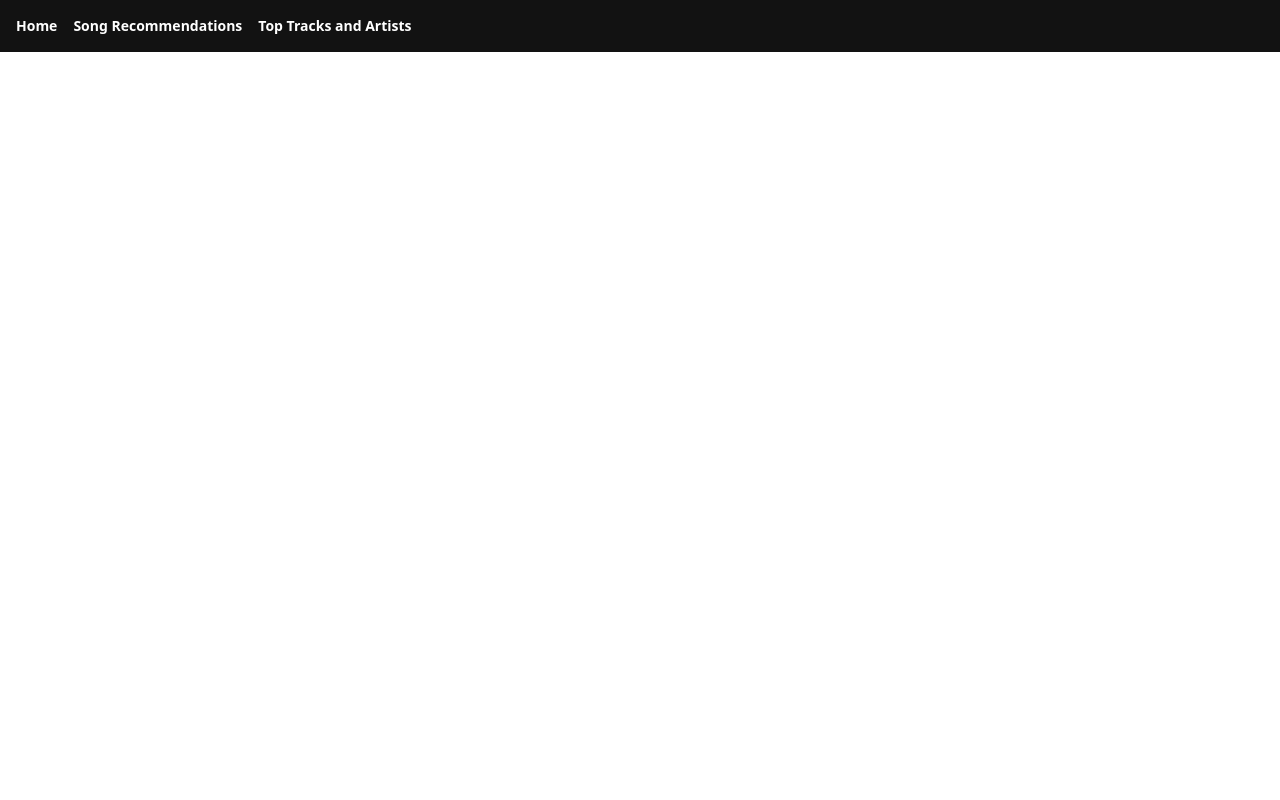
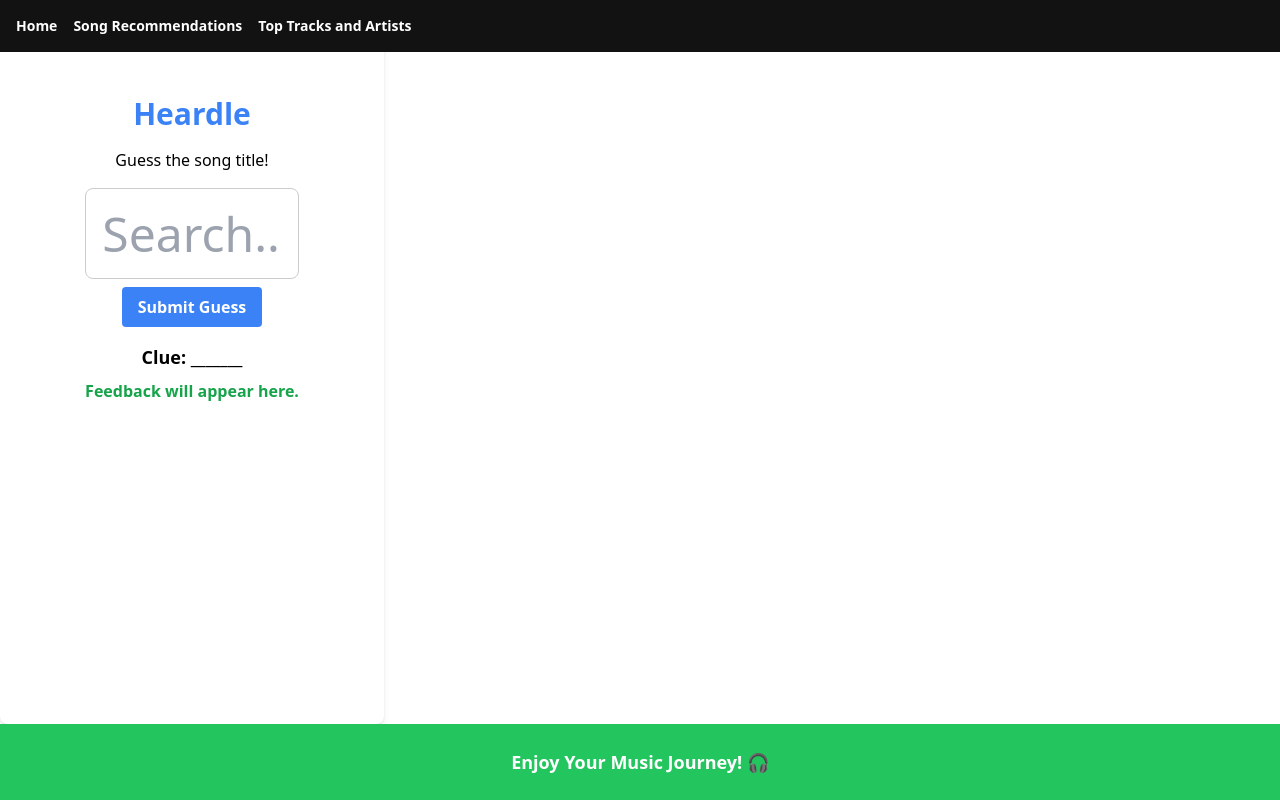
Before and after one commit to masashiyo/MusicRecFrontEnd, a React (Vite) app: page /heardle in a window 1280 px wide. Before the commit this address had no page. Built offline with nearby package versions, Linux system fonts and the light colour scheme.

Commit message:
created the first edition of the heardle page

```diff
--- a/src/App.jsx
+++ b/src/App.jsx
@@ -5,6 +5,7 @@ import LoggedIn from './pages/Redirect.jsx'
 import SongRecommendation from './pages/SongRecommendation.jsx';
 import TopSongsAndArtists from './pages/TopSongsAndArtists.jsx';
 import HomePage from './pages/HomePage.jsx';
+import Heardle from './pages/Heardle.jsx';
 
 function App() {
   return (
@@ -16,6 +17,7 @@ function App() {
         <Route path="/redirect" element={<LoggedIn/>} />
         <Route path="/topSongsAndArtists" element={<TopSongsAndArtists/>} />
         <Route path="/songRecommendation" element={<SongRecommendation/>}/>
+        <Route path="/heardle" element={<Heardle/>}/>
         <Route  path='*' element={<NoPage/>} />
       </Routes>
     </BrowserRouter>
--- /dev/null
+++ b/src/pages/Heardle.jsx
@@ -0,0 +1,28 @@
+
+import React, { useState, useEffect } from "react"
+import Footer from "../components/Footer"
+import NavigationBar from "../components/NavigationBar"
+import SongSearchBar from "../components/SongSearchBar"
+
+export default function Heardle() {
+    return (
+        <div className="flex flex-col min-h-screen">
+        <NavigationBar />
+        <div className="flex-grow bg-white p-8 rounded-lg shadow-md max-w-sm w-full pt-24">
+          <h1 className="text-3xl mb-4 font-bold text-center text-blue-500">Heardle</h1>
+          <p className="mb-4 text-center">Guess the song title!</p>
+          <div className="flex flex-col items-center mb-4">
+            <SongSearchBar tracksSelected={[]} />
+            <button className="bg-blue-500 hover:bg-blue-600 text-white font-bold py-2 px-4 rounded mt-2">
+              Submit Guess
+            </button>
+          </div>
+          <p className="text-lg font-bold mt-4 text-center">Clue: _______</p>
+          <p className="text-green-600 font-semibold mt-2 text-center">Feedback will appear here.</p>
+        </div>
+        <Footer />
+      </div>
+
+
+    )
+}
```
